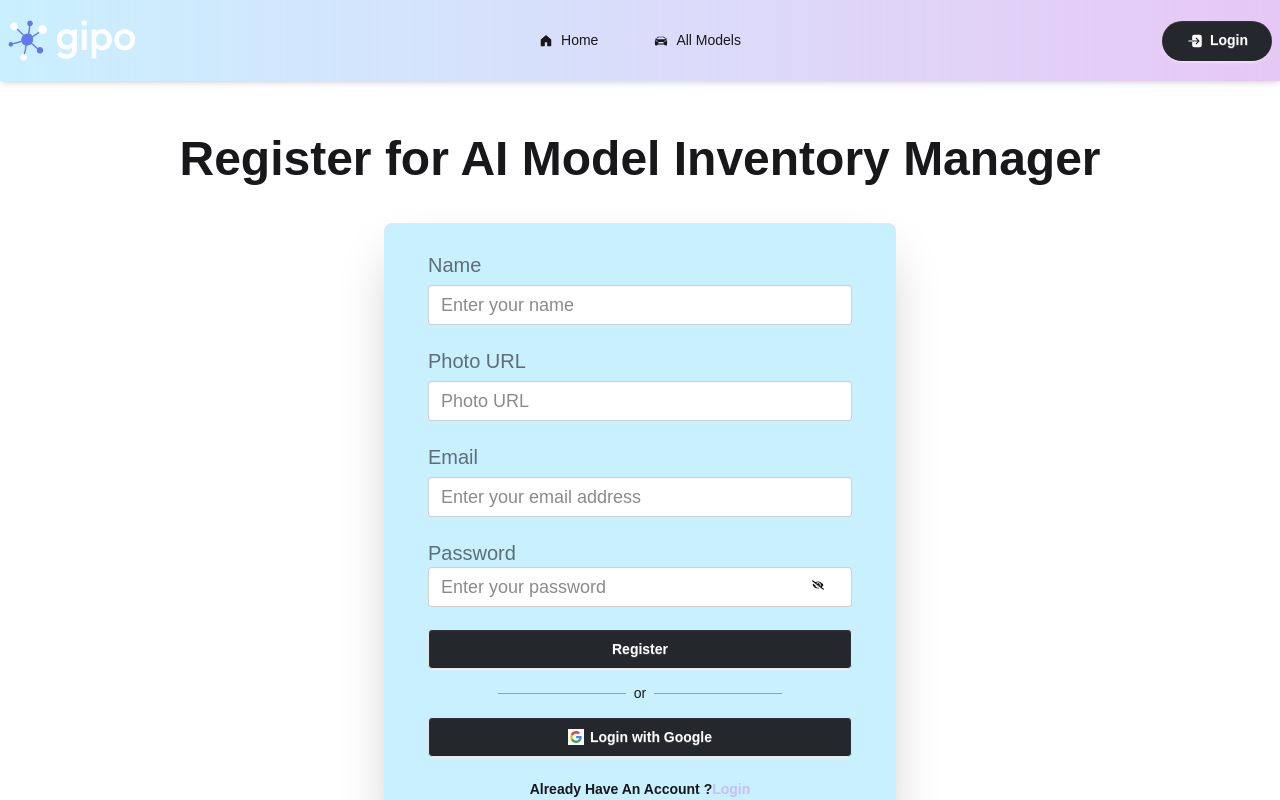
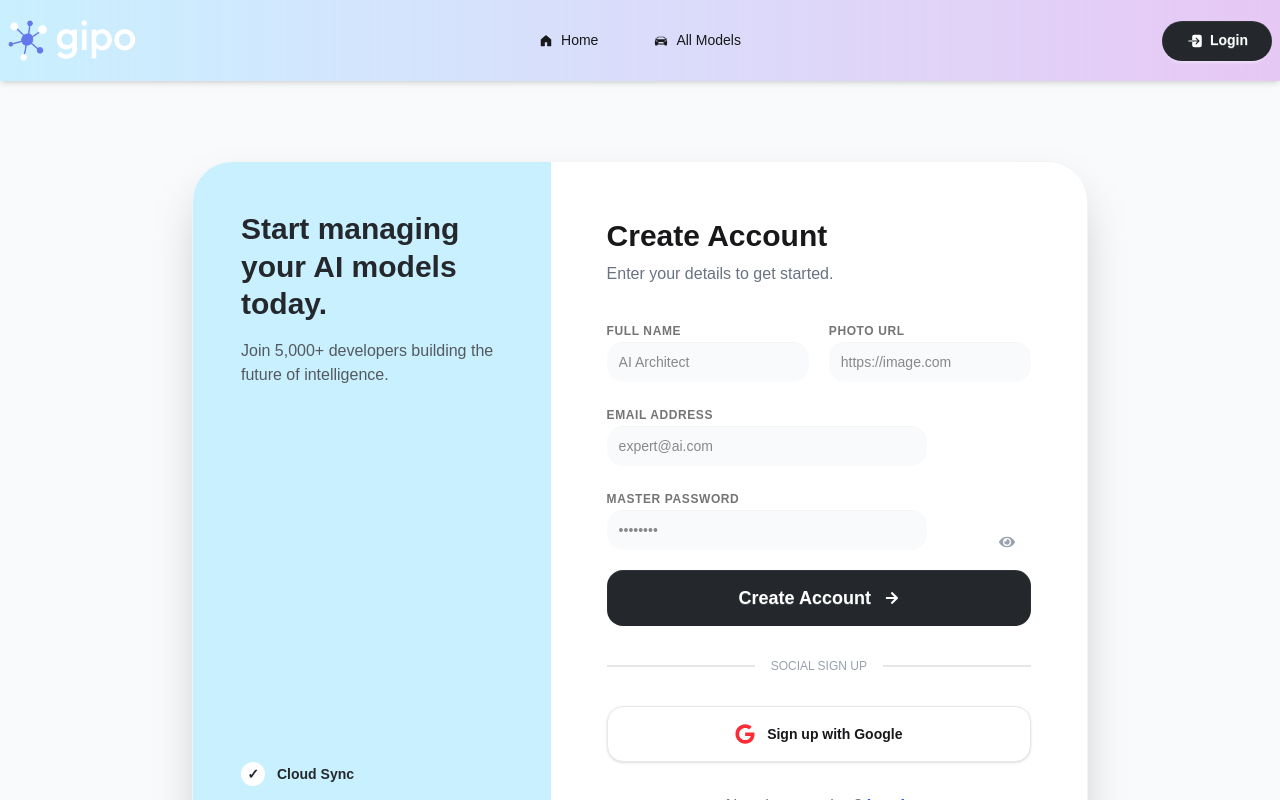
Before and after one commit to MusratJahan408/ai-model-client, a React (Vite) app: page /register in a window 1280 px wide. Shown: the top 800 px of the page. Built offline with nearby package versions, Linux system fonts and the light colour scheme; no server answers.

Commit message:
register and login page polish added

```diff
--- a/src/Pages/Login.jsx
+++ b/src/Pages/Login.jsx
@@ -1,131 +1,111 @@
 import React, { use, useState } from "react";
-import { Link, useNavigate } from "react-router";
+import { Link, useNavigate, useLocation } from "react-router";
 import { AuthContext } from "../Provider/AuthContext";
 import toast from "react-hot-toast";
-import { FaEye } from "react-icons/fa";
-import { FaEyeSlash } from "react-icons/fa6";
+import { FaEye, FaEyeSlash, FaGoogle } from "react-icons/fa";
 
 const Login = () => {
   const { signIn, googleLogin } = use(AuthContext);
   const [show, setShow] = useState(false);
+  const [loading, setLoading] = useState(false);
   const navigate = useNavigate();
+  const location = useLocation();
 
   const handleLogin = (e) => {
     e.preventDefault();
+    setLoading(true);
     const form = e.target;
     const email = form.email.value;
     const password = form.password.value;
+
     signIn(email, password)
-      .then((result) => {
-        toast.success("Successfully Login");
-        navigate(`${location.state ? location.state : "/"}`);
+      .then(() => {
+        toast.success("Welcome back! Login successful.");
+        navigate(location.state ? location.state : "/");
       })
-      .catch((error) => {
-        toast.error("Invalid email or password");
-      });
+      .catch(() => {
+        toast.error("Invalid credentials. Please try again.");
+      })
+      .finally(() => setLoading(false));
   };
 
-  const handleGoogleLogin = () => {
-    googleLogin()
-      .then((result) => {
-
-        toast.success("Successfully Login");
-        navigate(`${location.state ? location.state : "/"}`);
-      })
-      .catch((error) => {
-        toast.error(error.code);
-      });
+  // Requirement: Demo User/Admin Credentials Button
+  const fillDemo = (role) => {
+    const emailField = document.querySelector('input[name="email"]');
+    const passField = document.querySelector('input[name="password"]');
+    if (role === 'admin') {
+      emailField.value = "admin@ai-manager.com";
+      passField.value = "Admin@123";
+    } else {
+      emailField.value = "user@ai-demo.com";
+      passField.value = "User@123";
+    }
   };
 
   return (
-    <div className="flex flex-col justify-center items-center min-h-screen">
-      <h1 className="text-2xl md:text-5xl font-bold mb-5 md:mb-10">
-        Login to AI Model Inventory Manager
+    <div className="flex flex-col justify-center items-center min-h-screen bg-gray-50 dark:bg-slate-900 px-4">
+      <div className="text-center mb-8">
+        <h1 className="text-3xl md:text-5xl font-bold text-[#24282c] dark:text-white">
+          Access AI Hub
         </h1>
-      <div className="card  bg-[#c9f0ff] w-full max-w-lg shrink-0 shadow-2xl px-5">
-        <div className="card-body">
-          <form onSubmit={handleLogin}>
-            <fieldset className="fieldset">
-              {/* email  */}
-              <label className="label text-xl font-medium dark:text-black">Email</label>
+        <p className="text-gray-500 mt-2">Manage your AI inventory with ease</p>
+      </div>
+
+      <div className="card bg-[#c9f0ff] dark:bg-slate-800 w-full max-w-lg shadow-2xl rounded-3xl">
+        <div className="card-body p-8">
+          <form onSubmit={handleLogin} className="space-y-4">
+            <div className="form-control">
+              <label className="label font-semibold dark:text-white">Email</label>
               <input
                 type="email"
                 name="email"
-                className="input text-xl w-full"
-                placeholder="Enter your email address"
+                className="input input-bordered rounded-xl bg-white"
+                placeholder="email@example.com"
+                required
               />
-              {/* password  */}
-              <div className="relative">
-                <label className="label text-xl font-medium dark:text-black">Password</label>
+            </div>
+
+            <div className="form-control relative">
+              <label className="label font-semibold dark:text-white">Password</label>
               <input
                 type={show ? "text" : "password"}
                 name="password"
-                  className="input text-lg w-full"
-                  placeholder="Enter your password"
+                className="input input-bordered rounded-xl bg-white"
+                placeholder="••••••••"
                 required
               />
-                <p
+              <button
+                type="button"
                 onClick={() => setShow(!show)}
-                  className="absolute top-10 left-96 cursor-pointer"
+                className="absolute left-[350px] top-3 text-gray-500"
               >
-                  {show ? <FaEye /> : <FaEyeSlash />}
-                </p>
-              </div>
-              <div>
-                <a className="link link-hover dark:text-black">Forgot password?</a>
-              </div>
-              <button className="btn bg-[#24282c] text-white mt-4 w-full">
-                Login
+                {show ? <FaEyeSlash /> : <FaEye />}
               </button>
-              {/* Divider */}
-              <div className="flex items-center justify-center gap-2 my-2">
-                <div className="h-px w-32 bg-gray-400"></div>
-                <span className="text-sm dark:text-black">or</span>
-                <div className="h-px w-32 bg-gray-400"></div>
             </div>
 
-              {/* Google */}
-              <button
-                onClick={handleGoogleLogin}
-                className="btn bg-[#24282c] text-white border-[#e5e5e5]"
-              >
-                <svg
-                  aria-label="Google logo"
-                  width="16"
-                  height="16"
-                  xmlns="http://www.w3.org/2000/svg"
-                  viewBox="0 0 512 512"
-                >
-                  <g>
-                    <path d="m0 0H512V512H0" fill="#fff"></path>
-                    <path
-                      fill="#34a853"
-                      d="M153 292c30 82 118 95 171 60h62v48A192 192 0 0190 341"
-                    ></path>
-                    <path
-                      fill="#4285f4"
-                      d="m386 400a140 175 0 0053-179H260v74h102q-7 37-38 57"
-                    ></path>
-                    <path
-                      fill="#fbbc02"
-                      d="m90 341a208 200 0 010-171l63 49q-12 37 0 73"
-                    ></path>
-                    <path
-                      fill="#ea4335"
-                      d="m153 219c22-69 116-109 179-50l55-54c-78-75-230-72-297 55"
-                    ></path>
-                  </g>
-                </svg>
-                Login with Google
+            <button disabled={loading} className="btn bg-[#24282c] text-white w-full rounded-xl hover:bg-black transition-all">
+              {loading ? <span className="loading loading-spinner"></span> : "Sign In"}
             </button>
-              <p className="font-semibold text-sm text-center my-4 dark:text-black">
-                Dont’t Have An Account ?
-                <Link to="/register" className="text-[#c681e770]">
-                  Register
-                </Link>
+          </form>
+
+          <div className="divider dark:text-gray-400 text-xs">OR CONTINUE WITH</div>
+
+          <button onClick={() => googleLogin().then(() => navigate("/"))} className="btn btn-outline border-gray-300 bg-white w-full rounded-xl flex items-center gap-2">
+            <FaGoogle className="text-red-500" /> Google
+          </button>
+
+          {/* Demo Credentials Section */}
+          <div className="mt-6 p-4 bg-white/50 dark:bg-slate-700 rounded-2xl border border-dashed border-gray-400">
+            <p className="text-xs font-bold mb-2 text-center">DEMO ACCESS (One-click fill)</p>
+            <div className="flex gap-2">
+              <button onClick={() => fillDemo('admin')} className="btn btn-xs flex-1 bg-primary text-white border-none">Admin</button>
+              <button onClick={() => fillDemo('user')} className="btn btn-xs flex-1 bg-secondary text-white border-none">User</button>
+            </div>
+          </div>
+
+          <p className="text-center mt-6 dark:text-white text-sm">
+            New here? <Link to="/register" className="text-blue-600 font-bold hover:underline">Create Account</Link>
           </p>
-            </fieldset>
-          </form>
         </div>
       </div>
     </div>
--- a/src/Pages/Register.jsx
+++ b/src/Pages/Register.jsx
@@ -2,171 +2,119 @@ import React, { use, useState } from "react";
 import { Link, useNavigate } from "react-router";
 import { AuthContext } from "../Provider/AuthContext";
 import toast from "react-hot-toast";
-import { FaEye, FaEyeSlash } from "react-icons/fa";
+import { FaEye, FaEyeSlash, FaGoogle, FaArrowRight } from "react-icons/fa";
 
 const Register = () => {
-  const { createUser, updateProfileFunc, setUser, googleLogin } =
-    use(AuthContext);
+  const { createUser, updateProfileFunc, setUser, googleLogin } = use(AuthContext);
+  const [show, setShow] = useState(false);
+  const [loading, setLoading] = useState(false);
   const navigate = useNavigate();
-  const [show, setShow] = useState(false);
+
+  const handleGoogleLogin = async () => {
+    try {
+      await googleLogin();
+      toast.success("Welcome! AI Journey Started.");
+      navigate("/");
+    } catch (error) {
+      toast.error("Google access denied.");
+    }
+  };
 
   const handleRegister = (e) => {
     e.preventDefault();
+    setLoading(true);
     const form = e.target;
     const displayName = form.name.value;
     const photoURL = form.photo.value;
     const email = form.email.value;
     const password = form.password.value;
+
     const regExp = /^(?=.*[a-z])(?=.*[A-Z]).{6,}$/;
-
     if (!regExp.test(password)) {
-      toast.error(
-        "Password must be at least 6 characters long and contain at least one uppercase and one lowercase letter."
-      );
+      toast.error("Password needs 6+ chars, 1 uppercase, 1 lowercase.");
+      setLoading(false);
       return;
     }
 
     createUser(email, password)
       .then((result) => {
-        const user = result.user;
-
-        updateProfileFunc(displayName, photoURL)
-          .then(() => {
-            setUser({ ...user, displayName, photoURL });
-            navigate("/");
-            toast.success("SignUp Successfully");
-          })
-          .catch((error) => {
-            setUser(user);
-            toast.error(error.code);
-          });
+        updateProfileFunc(displayName, photoURL).then(() => {
+          setUser({ ...result.user, displayName, photoURL });
+          toast.success("Account Synced Successfully!");
+          navigate("/");
+        });
       })
-      .catch((error) => {
-        toast.error("Email already in use");
-      });
+      .catch(() => {
+        toast.error("Email already exists or network error.");
+      })
+      .finally(() => setLoading(false));
   };
 
-  const handleGoogleLogin = () => {
-    googleLogin()
-      .then((result) => {
+  return (
+    <div className="min-h-screen flex items-center justify-center bg-gray-50 dark:bg-[#0f172a] p-4 py-20">
+      <div className="w-full max-w-4xl bg-white dark:bg-slate-800 rounded-[2.5rem] shadow-2xl overflow-hidden flex flex-col md:flex-row border border-gray-100 dark:border-slate-700">
 
-        toast.success("Successfully Login");
-        navigate("/");
-      })
-      .catch((error) => {
-        toast.error("Email already in use");
-      });
-  };
-  return (
-    <div className="flex flex-col justify-center h-screen items-center">
-      <h1 className="text-2xl md:text-5xl font-bold mb-5 md:mb-10">
-        Register for AI Model Inventory Manager
-      </h1>
-      <div className="card bg-[#c9f0ff] w-full max-w-lg shrink-0 shadow-2xl px-5">
-        <div className="card-body">
-          <form onSubmit={handleRegister}>
-            <fieldset className="fieldset">
-              {/* name  */}
-              <label className="label text-xl font-medium dark:text-black">Name</label>
-              <input
-                type="Text"
-                name="name"
-                className="input text-lg w-full"
-                placeholder="Enter your name"
-                required
-              />
-              {/* photo url */}
-              <label className="label text-xl font-medium mt-4 dark:text-black">
-                Photo URL
-              </label>
-              <input
-                type="Text"
-                name="photo"
-                className="input text-lg w-full"
-                placeholder="Photo URL"
-                required
-              />
-              {/* email  */}
-              <label className="label text-xl font-medium mt-4 dark:text-black">Email</label>
-              <input
-                type="email"
-                name="email"
-                className="input text-lg w-full"
-                placeholder="Enter your email address"
-                required
-              />
-              {/* password  */}
-              <div className="relative mt-4">
-                <label className="label text-xl font-medium dark:text-black">Password</label>
-                <input
-                  type={show ? "text" : "password"}
-                  name="password"
-                  className="input text-lg w-full"
-                  placeholder="Enter your password"
-                  required
-                />
-                <p
-                  onClick={() => setShow(!show)}
-                  className="absolute top-10 left-96 cursor-pointer"
-                >
-                  {show ? <FaEye /> : <FaEyeSlash />}
-                </p>
+
+        <div className="hidden md:flex md:w-2/5 bg-[#c9f0ff] p-12 flex-col justify-between">
+          <div>
+            <h2 className="text-3xl font-black text-[#24282c] leading-tight">Start managing your AI models today.</h2>
+            <p className="mt-4 text-[#54595F]">Join 5,000+ developers building the future of intelligence.</p>
+          </div>
+          <div className="space-y-4">
+            <div className="flex items-center gap-3 text-sm font-bold text-[#24282c]">
+                <span className="w-6 h-6 bg-white rounded-full flex items-center justify-center">✓</span> Cloud Sync
+            </div>
+            <div className="flex items-center gap-3 text-sm font-bold text-[#24282c]">
+                <span className="w-6 h-6 bg-white rounded-full flex items-center justify-center">✓</span> Model Versioning
+            </div>
+          </div>
+        </div>
+
+        <div className="w-full md:w-3/5 p-8 md:p-14">
+          <h2 className="text-3xl font-bold dark:text-white mb-2">Create Account</h2>
+          <p className="text-gray-500 mb-8">Enter your details to get started.</p>
+
+          <form onSubmit={handleRegister} className="space-y-5">
+            <div className="grid grid-cols-1 md:grid-cols-2 gap-5">
+              <div className="form-control">
+                <label className="label text-xs font-bold uppercase tracking-wider dark:text-gray-400">Full Name</label>
+                <input type="text" name="name" className="input input-bordered rounded-2xl bg-gray-50 dark:bg-slate-900 border-none focus:ring-2 ring-blue-300" placeholder="AI Architect" required />
               </div>
-              <button
-                type="submit"
-                className="btn bg-[#24282c] font-semibold text-white mt-4 w-full"
-              >
-                Register
+              <div className="form-control">
+                <label className="label text-xs font-bold uppercase tracking-wider dark:text-gray-400">Photo URL</label>
+                <input type="text" name="photo" className="input input-bordered rounded-2xl bg-gray-50 dark:bg-slate-900 border-none focus:ring-2 ring-blue-300" placeholder="https://image.com" required />
+              </div>
+            </div>
+
+            <div className="form-control">
+              <label className="label text-xs font-bold uppercase tracking-wider dark:text-gray-400">Email Address</label>
+              <input type="email" name="email" className="input input-bordered rounded-2xl bg-gray-50 dark:bg-slate-900 border-none focus:ring-2 ring-blue-300" placeholder="expert@ai.com" required />
+            </div>
+
+            <div className="form-control relative">
+              <label className="label text-xs font-bold uppercase tracking-wider dark:text-gray-400">Master Password</label>
+              <input type={show ? "text" : "password"} name="password"
+                className="input input-bordered rounded-2xl bg-gray-50 dark:bg-slate-900 border-none focus:ring-2 ring-blue-300"
+                placeholder="••••••••" required />
+              <button type="button" onClick={() => setShow(!show)} className="absolute right-4 top-12 text-gray-400 hover:text-blue-500">
+                {show ? <FaEyeSlash /> : <FaEye />}
               </button>
-              {/* Divider */}
-              <div className="flex items-center justify-center gap-2 my-2">
-                <div className="h-px w-32 bg-gray-400"></div>
-                <span className="text-sm dark:text-black">or</span>
-                <div className="h-px w-32 bg-gray-400"></div>
-              </div>
+            </div>
 
-              {/* Google */}
-              <button
-                onClick={handleGoogleLogin}
-                className="btn bg-[#24282c] text-white border-[#e5e5e5]"
-              >
-                <svg
-                  aria-label="Google logo"
-                  width="16"
-                  height="16"
-                  xmlns="http://www.w3.org/2000/svg"
-                  viewBox="0 0 512 512"
-                >
-                  <g>
-                    <path d="m0 0H512V512H0" fill="#fff"></path>
-                    <path
-                      fill="#34a853"
-                      d="M153 292c30 82 118 95 171 60h62v48A192 192 0 0190 341"
-                    ></path>
-                    <path
-                      fill="#4285f4"
-                      d="m386 400a140 175 0 0053-179H260v74h102q-7 37-38 57"
-                    ></path>
-                    <path
-                      fill="#fbbc02"
-                      d="m90 341a208 200 0 010-171l63 49q-12 37 0 73"
-                    ></path>
-                    <path
-                      fill="#ea4335"
-                      d="m153 219c22-69 116-109 179-50l55-54c-78-75-230-72-297 55"
-                    ></path>
-                  </g>
-                </svg>
-                Login with Google
-              </button>
-              <p className="font-bold text-sm text-center mt-4 dark:text-black">
-                Already Have An Account ?
-                <Link to="/login" className="text-[#c681e770]">
-                  Login
-                </Link>
-              </p>
-            </fieldset>
+            <button disabled={loading} className="btn w-full bg-[#24282c] hover:bg-black text-white rounded-2xl border-none h-14 text-lg">
+              {loading ? <span className="loading loading-spinner"></span> : <>Create Account <FaArrowRight className="ml-2 text-sm"/></>}
+            </button>
           </form>
+
+          <div className="divider my-8 text-gray-400 text-xs">SOCIAL SIGN UP</div>
+          <button onClick={handleGoogleLogin} className="btn w-full bg-white hover:bg-gray-100 dark:bg-slate-700 dark:text-white border border-gray-200 dark:border-slate-600 rounded-2xl h-14 flex items-center justify-center gap-3 shadow-sm transition-all">
+            <FaGoogle className="text-red-500 text-xl" />
+            Sign up with Google
+          </button>
+
+          <p className="text-center mt-8 text-gray-500">
+            Already a member? <Link to="/login" className="text-blue-600 font-bold hover:underline">Log In</Link>
+          </p>
         </div>
       </div>
     </div>
--- a/src/Provider/AuthProvider.jsx
+++ b/src/Provider/AuthProvider.jsx
@@ -28,6 +28,7 @@ const AuthProvider = ({children}) => {
         return signInWithEmailAndPassword(auth,email,password)
     }
     const googleLogin =()=>{
+        setLoading(true)
         return signInWithPopup(auth,googleProvider)
     }
 
```
Lines whose indentation alone changed are shown as unchanged.
